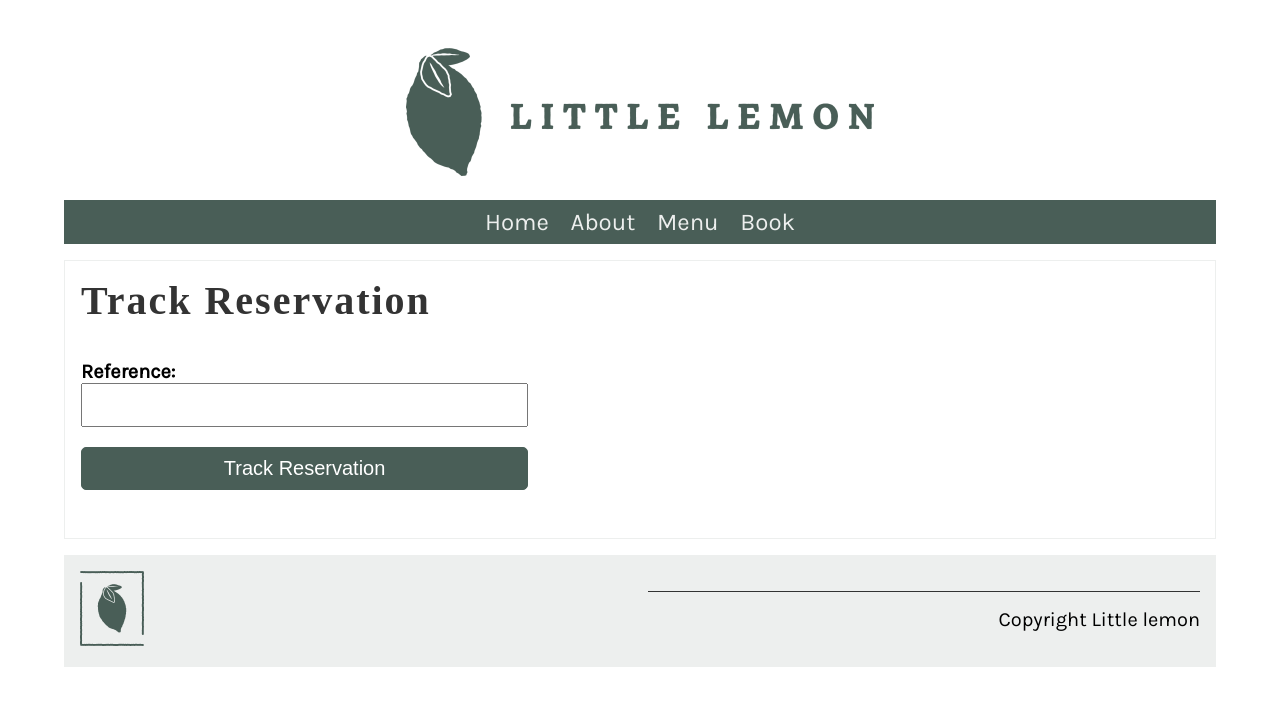
After one commit to Horlarhyinka/littlelemon0, a Django app: page /track/ in a window 1280 px wide. The commit adds this page. Shown: the top 706 px of the page. Run offline with Django 4.2, Linux system fonts and the light colour scheme; some web fonts are replaced.

Commit message:
added track application feature

```diff
--- a/littlelemon/settings.py
+++ b/littlelemon/settings.py
@@ -23,7 +23,7 @@ BASE_DIR = Path(__file__).resolve().parent.parent
 SECRET_KEY = 'django-insecure-r-%0eqcja86asp_+*1@3d6t9wm65$7^p*v^m961p@)w7*3ob0n'
 
 # SECURITY WARNING: don't run with debug turned on in production!
-DEBUG = True
+DEBUG = False
 
 ALLOWED_HOSTS = ['littlelemon-y7q1.onrender.com', '127.0.0.1', 'localhost']
 
--- a/requirements.txt
+++ b/requirements.txt
@@ -1,6 +1,8 @@
 asgiref==3.7.2
 Django==4.2
 djangorestframework==3.14.0
+gunicorn==23.0.0
+packaging==24.1
 pytz==2023.3.post1
 sqlparse==0.4.4
 typing_extensions==4.7.1
--- a/restaurant/admin.py
+++ b/restaurant/admin.py
@@ -3,3 +3,4 @@ from . import models
 
 # Register your models here.
 admin.site.register(models.Menu)
+admin.site.register(models.Booking)
--- a/restaurant/forms.py
+++ b/restaurant/forms.py
@@ -1,5 +1,6 @@
 from django.forms import ModelForm
 from .models import Booking
+from django import forms
 
 
 # Code added for loading form data on the Booking page
@@ -8,3 +9,6 @@ class BookingForm(ModelForm):
         model = Booking
         fields = "__all__"
         exclude = ['reference']
+
+class TrackBookingForm(forms.Form):
+    reference = forms.CharField(max_length=8, required=True)
--- a/restaurant/static/css/style.css
+++ b/restaurant/static/css/style.css
@@ -127,6 +127,10 @@ input{
 
 .bold-text{
     font-weight: 600;
+}
+
+.danger{
+    color: red;
 }
 
 #button {
--- a/restaurant/templates/book.html
+++ b/restaurant/templates/book.html
@@ -33,7 +33,7 @@
 
 
 
-  <div class="row bold-text" ><a>Track my appointment</a></div>
+  <div class="row bold-text" ><a href="/track">Track my Booking</a></div>
   </article>
 </section>
 {% endblock %}
--- /dev/null
+++ b/restaurant/templates/track.html
@@ -0,0 +1,26 @@
+{% extends 'base.html' %}
+{% load static %}
+
+{% block content %}
+<section>
+  <article>
+    <h2>Track Reservation</h2>
+    <!-- Begin row -->
+    <div class="row">
+      <!-- Begin column -->
+      <div class="column">
+        <form action="/track/" method="post">
+          {% csrf_token %}
+          {% if error %}
+            <p class="danger">{{ error }}</p>
+          {% endif %}
+          {{ form.as_p }}
+          <input type="submit" id="button" value="Track Reservation">
+        </form>
+      </div>
+      <!-- End column -->
+    </div>
+    <!-- End row -->
+  </article>
+</section>
+{% endblock %}
--- a/restaurant/urls.py
+++ b/restaurant/urls.py
@@ -6,7 +6,7 @@ urlpatterns = [
     path('', views.home, name="home"),
     path('about/', views.about, name="about"),
     path('book/', views.book, name="book"),
-    # Add the remaining URL path configurations here
+    path('track/', views.track, name="track reservation"),
     path('menu/', views.menu, name="menu"),
     path('menu_item/<int:pk>', views.display_menu_item, name="menu_item"),
 ]
--- a/restaurant/views.py
+++ b/restaurant/views.py
@@ -1,7 +1,8 @@
 # from django.http import HttpResponse
 from django.shortcuts import render
-from .forms import BookingForm
-from .models import Menu
+from .forms import BookingForm, TrackBookingForm
+from .models import Menu, Booking
+from django.core.exceptions import ObjectDoesNotExist
 
 # Create your views here.
 def home(request):
@@ -16,9 +17,39 @@ def book(request):
     if request.method == 'POST':
         data = BookingForm(request.POST)
         if data.is_valid():
-            data.save()
+            saved = data.save()
+            ctx = {'first_name': saved.first_name, 'last_name': saved.last_name, 'reference': saved.reference, 'guests': saved.guest_number, 'note': saved.comment}
+            return render(request, 'booking_successful.html', ctx)
     context = {'form':form}
     return render(request, 'book.html', context)
+
+
+def track(request):
+    form = TrackBookingForm()
+
+    if request.method == 'POST':
+        form = TrackBookingForm(request.POST)
+        if form.is_valid():  # Validate the form first
+            reference = form.cleaned_data['reference']
+
+            try:
+                booking = Booking.objects.get(reference=reference)
+                ctx = {
+                    'first_name': booking.first_name,
+                    'last_name': booking.last_name,
+                    'reference': booking.reference,
+                    'guests': booking.guest_number,
+                    'note': booking.comment,
+                }
+                return render(request, 'booking_successful.html', ctx)
+
+            except Booking.DoesNotExist:
+                ctx = {'form': form, 'error': 'No booking found with that reference.'}
+                return render(request, 'track.html', ctx)
+
+    context = {'form': form}
+    return render(request, 'track.html', context)
+
 
 # Add your code here to create new views
 def menu(request):
```
Also changed, not shown: restaurant/models.py (+9 -1 lines), restaurant/templates/booking_successful.html (added, +22 -0 lines), db.sqlite3, restaurant/migrations/0003_booking_reference.py (added), 1 other file.
